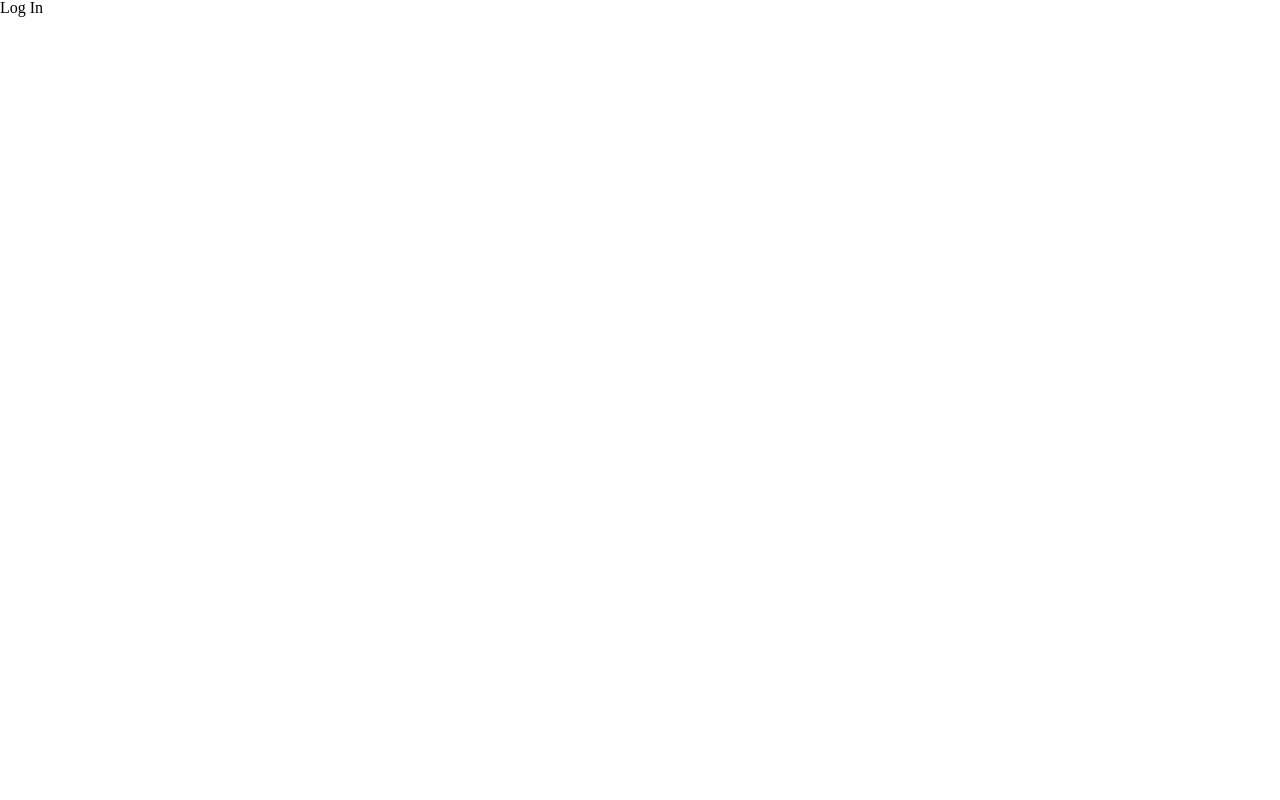
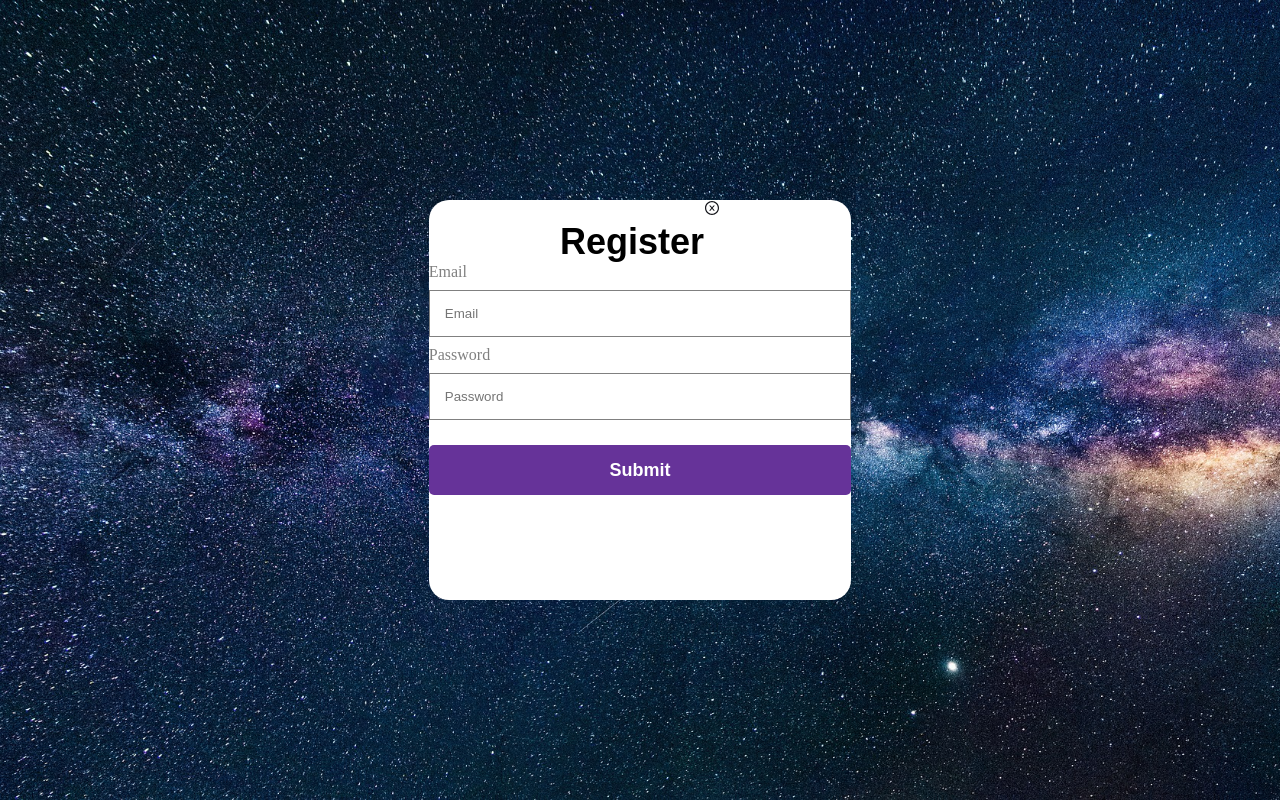
Before and after one commit to PavelBichukov/JSLab, a React (Vite) app: page /login in a window 1280 px wide. Built offline with nearby package versions, Linux system fonts and the light colour scheme.

Commit message:
INT-34/FEAT: add login form

```diff
--- a/src/App.tsx
+++ b/src/App.tsx
@@ -1,14 +1,14 @@
 import { Route, Routes } from 'react-router-dom'
 
 import Landing from 'src/pages/Landing/Landing'
-import LogIn from 'src/pages/Log In/LogIn'
+import Login from 'src/pages/Log In/Login'
 import SignUp from 'src/pages/Sign Up/SignUp'
 
 function App() {
   return (
     <Routes>
       <Route index element={<Landing />} />
-      <Route path="/login" element={<LogIn />} />
+      <Route path="/login" element={<Login />} />
       <Route path="/signup" element={<SignUp />} />
     </Routes>
   )
--- /dev/null
+++ b/src/components/share/FormInput/FormInput.module.scss
@@ -0,0 +1,31 @@
+.formInput{
+  display: flex;
+  flex-direction: column;
+}
+
+input{
+  padding: 15px;
+  margin: 10px 0;
+  border-radius: 5px;
+  border: 1px solid gray;
+}
+
+label{
+  font-size: 12px;
+  color: gray;
+}
+
+span{
+  font-size: 12px;
+  padding: 3px;
+  color: red;
+  display: none;
+}
+
+input:invalid[focused="true"]{
+  border: 1px solid red;
+}
+
+input:invalid[focused="true"] ~ span{
+  display: block;
+}
--- /dev/null
+++ b/src/components/share/FormInput/FormInput.tsx
@@ -0,0 +1,30 @@
+import { useState } from 'react'
+
+import styles from './FormInput.module.scss'
+
+const FormInput = (props) => {
+  const [focused, setFocused] = useState(false)
+  const { label, errorMessage, onChange, id, ...inputProps } = props
+
+  const handleFocus = (e) => {
+    setFocused(true)
+  }
+
+  return (
+    <div className={styles.formInput}>
+      <label>{label}</label>
+      <input
+        {...inputProps}
+        onChange={onChange}
+        onBlur={handleFocus}
+        onFocus={() =>
+          inputProps.name === 'confirmPassword' && setFocused(true)
+        }
+        focused={focused.toString()}
+      />
+      <span>{errorMessage}</span>
+    </div>
+  )
+}
+
+export default FormInput
--- a/src/layout/Header/Header.module.scss
+++ b/src/layout/Header/Header.module.scss
@@ -7,6 +7,7 @@
   width: 100%;
   background-color: black;
   position: fixed;
+  z-index: 1;
 }
 .logo{
   display: flex;
--- a/src/pages/Landing/Landing.tsx
+++ b/src/pages/Landing/Landing.tsx
@@ -2,7 +2,8 @@ import { Banner, Footer, Header, Rates, Team } from 'src/layout/index'
 
 import styles from './Landing.module.scss'
 
-const Landing = () => (
+const Landing = () => {
+  return (
     <div>
       <Header />
       <div>
@@ -21,5 +22,5 @@ const Landing = () => (
       <Footer />
     </div>
   )
-
+}
 export default Landing
--- a/src/pages/Log In/LogIn.tsx
+++ /dev/null
@@ -1,4 +0,0 @@
-const LogIn = () => {
-  return <>Log In</>
-}
-export default LogIn
--- /dev/null
+++ b/src/pages/Log In/Login.module.scss
@@ -0,0 +1,36 @@
+.app {
+  display: flex;
+  align-items: center;
+  justify-content: center;
+  width: 100%;
+  height: 100vh;
+  background-size: cover;
+  background-image: url("../../assets/images/milkyway.jpg");
+}
+form{
+  width: 33%;
+  height: 50%;
+  background-color: white;
+  border-radius: 20px;
+}
+.formTitle{
+  margin-top: 20px;
+}
+.titleContainer{
+  display: flex;
+  justify-content: center;
+}
+button{
+  width: 100%;
+  height: 50px;
+  padding: 10px;
+  border: none;
+  background-color: rebeccapurple;
+  color: white;
+  border-radius: 5px;
+  font-weight: bold;
+  font-size: 18px;
+  cursor: pointer;
+  margin-top: 15px;
+  margin-bottom: 30px;
+}
--- /dev/null
+++ b/src/pages/Log In/Login.tsx
@@ -0,0 +1,75 @@
+import { useState } from 'react'
+import { AiOutlineCloseCircle } from 'react-icons/ai'
+import { Link } from 'react-router-dom'
+
+import FormInput from 'components/share/FormInput/FormInput'
+import { Typography } from 'components/share/Typography'
+
+import styles from './Login.module.scss'
+
+const Login = () => {
+  const [values, setValues] = useState({
+    username: '',
+    email: '',
+    birthday: '',
+    password: '',
+    confirmPassword: '',
+  })
+
+  const inputs = [
+    {
+      id: 2,
+      name: 'email',
+      type: 'email',
+      placeholder: 'Email',
+      errorMessage: 'It should be a valid email address!',
+      label: 'Email',
+      required: true,
+    },
+    {
+      id: 4,
+      name: 'password',
+      type: 'password',
+      placeholder: 'Password',
+      errorMessage:
+        'Password should be 8-20 characters and include at least 1 letter, 1 number and 1 special character!',
+      label: 'Password',
+      pattern: `^(?=.*[0-9])(?=.*[a-zA-Z])(?=.*[!@#$%^&*])[a-zA-Z0-9!@#$%^&*]{8,20}$`,
+      required: true,
+    },
+  ]
+
+  const handleSubmit = (e) => {
+    e.preventDefault()
+  }
+
+  const onChange = (e) => {
+    setValues({ ...values, [e.target.name]: e.target.value })
+  }
+
+  return (
+    <div className={styles.app}>
+      <form onSubmit={handleSubmit}>
+        <div className={styles.titleContainer}>
+          <Typography variant="Header2XL" className={styles.formTitle}>
+            Register
+          </Typography>
+          <Link to="/">
+            <AiOutlineCloseCircle />
+          </Link>
+        </div>
+        {inputs.map((input) => (
+          <FormInput
+            key={input.id}
+            {...input}
+            value={values[input.name]}
+            onChange={onChange}
+          />
+        ))}
+        <button>Submit</button>
+      </form>
+    </div>
+  )
+}
+
+export default Login
```
Also changed, not shown: src/assets/images/milkyway.jpg (added). Lines whose indentation alone changed are shown as unchanged.
